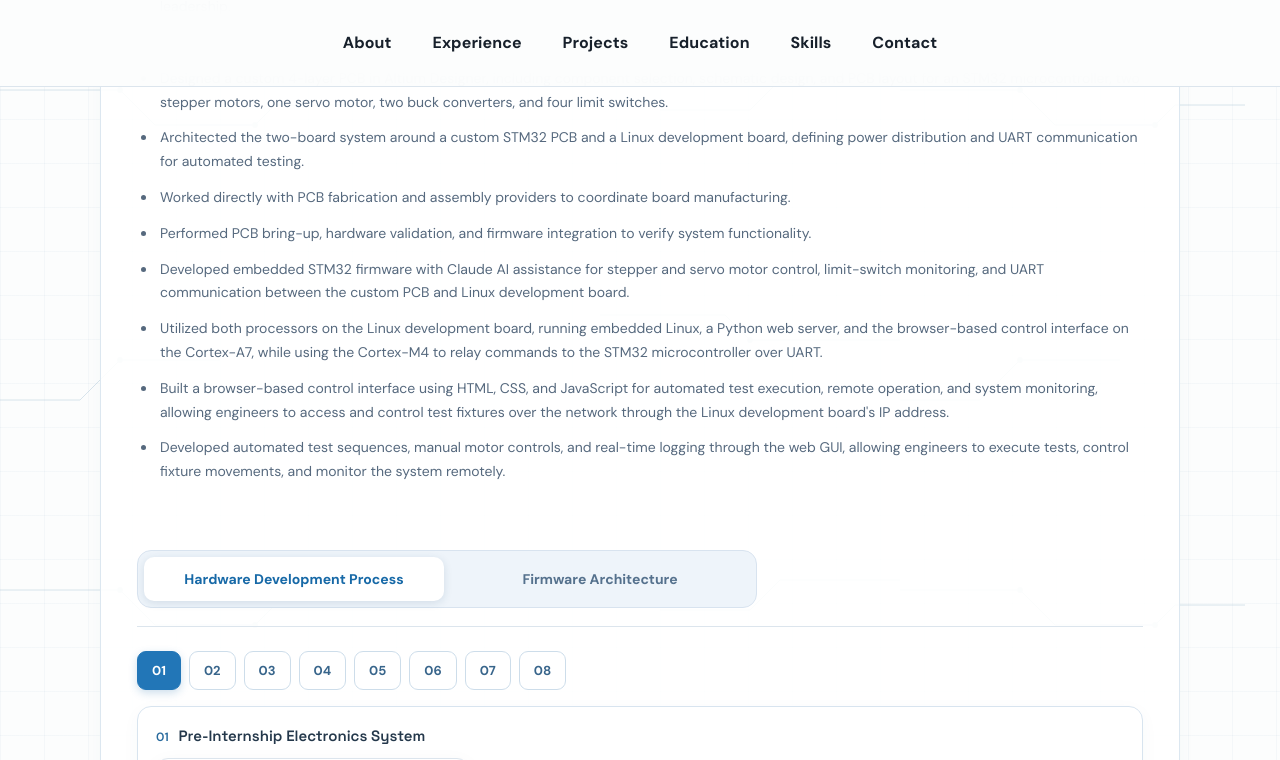
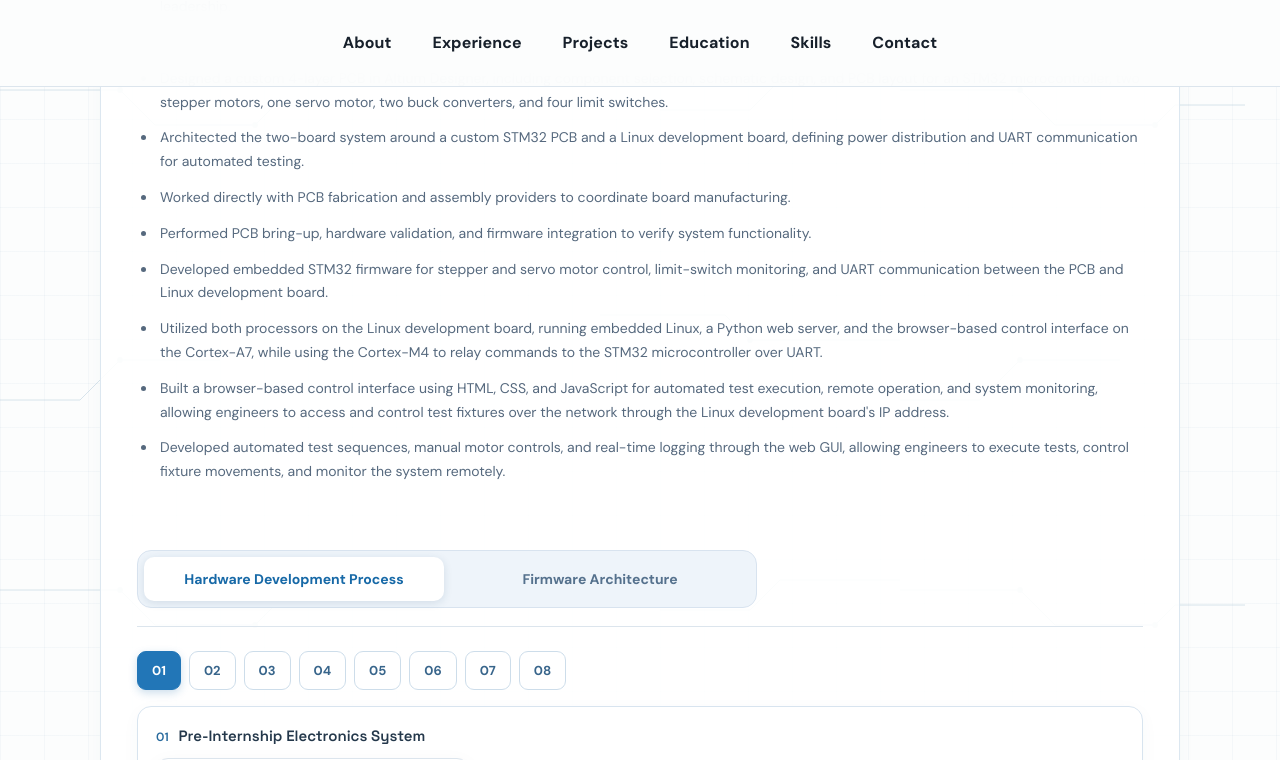
Before and after one commit to AdityaManivel/AdityaManivel.github.io, a Jekyll site: the page index.html, which Jekyll copies as it is, in a window 1280 px wide and 900 px high, scrolled down 2345 px, cut to the strip 0-760 px from the top of the window. Built offline with Jekyll 4.4.1, drawn with Linux system fonts in a browser that asks for light colours.

Commit message:
Refine STM32 firmware bullet and remove narrowly scoped Claude reference

```diff
--- a/index.html
+++ b/index.html
@@ -107,7 +107,7 @@
             <li>Architected the two-board system around a custom STM32 PCB and a Linux development board, defining power distribution and UART communication for automated testing.</li>
             <li>Worked directly with PCB fabrication and assembly providers to coordinate board manufacturing.</li>
             <li>Performed PCB bring-up, hardware validation, and firmware integration to verify system functionality.</li>
-            <li>Developed embedded STM32 firmware with Claude AI assistance for stepper and servo motor control, limit-switch monitoring, and UART communication between the custom PCB and Linux development board.</li>
+            <li>Developed embedded STM32 firmware for stepper and servo motor control, limit-switch monitoring, and UART communication between the PCB and Linux development board.</li>
             <li>Utilized both processors on the Linux development board, running embedded Linux, a Python web server, and the browser-based control interface on the Cortex-A7, while using the Cortex-M4 to relay commands to the STM32 microcontroller over UART.</li>
             <li>Built a browser-based control interface using HTML, CSS, and JavaScript for automated test execution, remote operation, and system monitoring, allowing engineers to access and control test fixtures over the network through the Linux development board's IP address.</li>
             <li>Developed automated test sequences, manual motor controls, and real-time logging through the web GUI, allowing engineers to execute tests, control fixture movements, and monitor the system remotely.</li>
```
